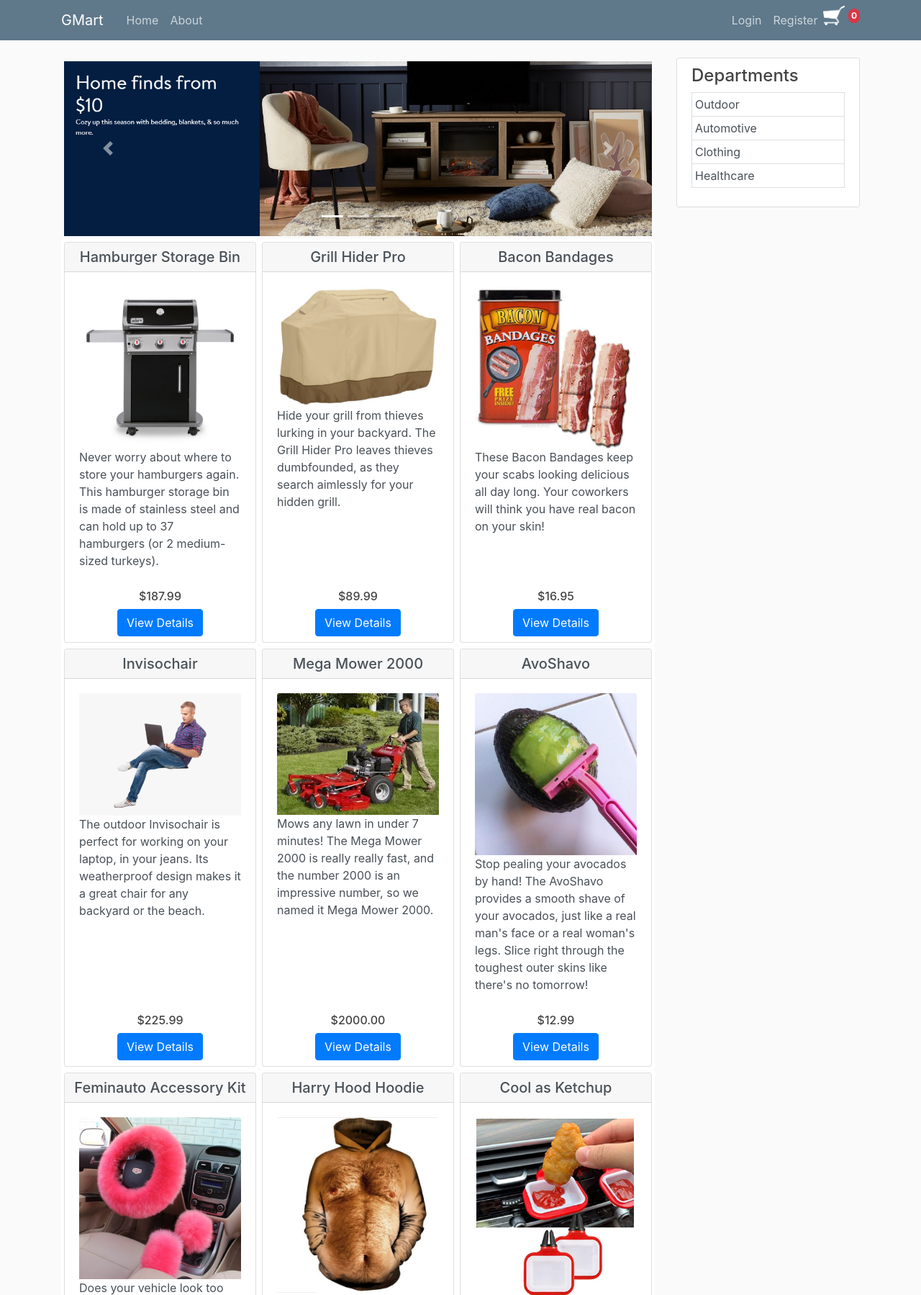
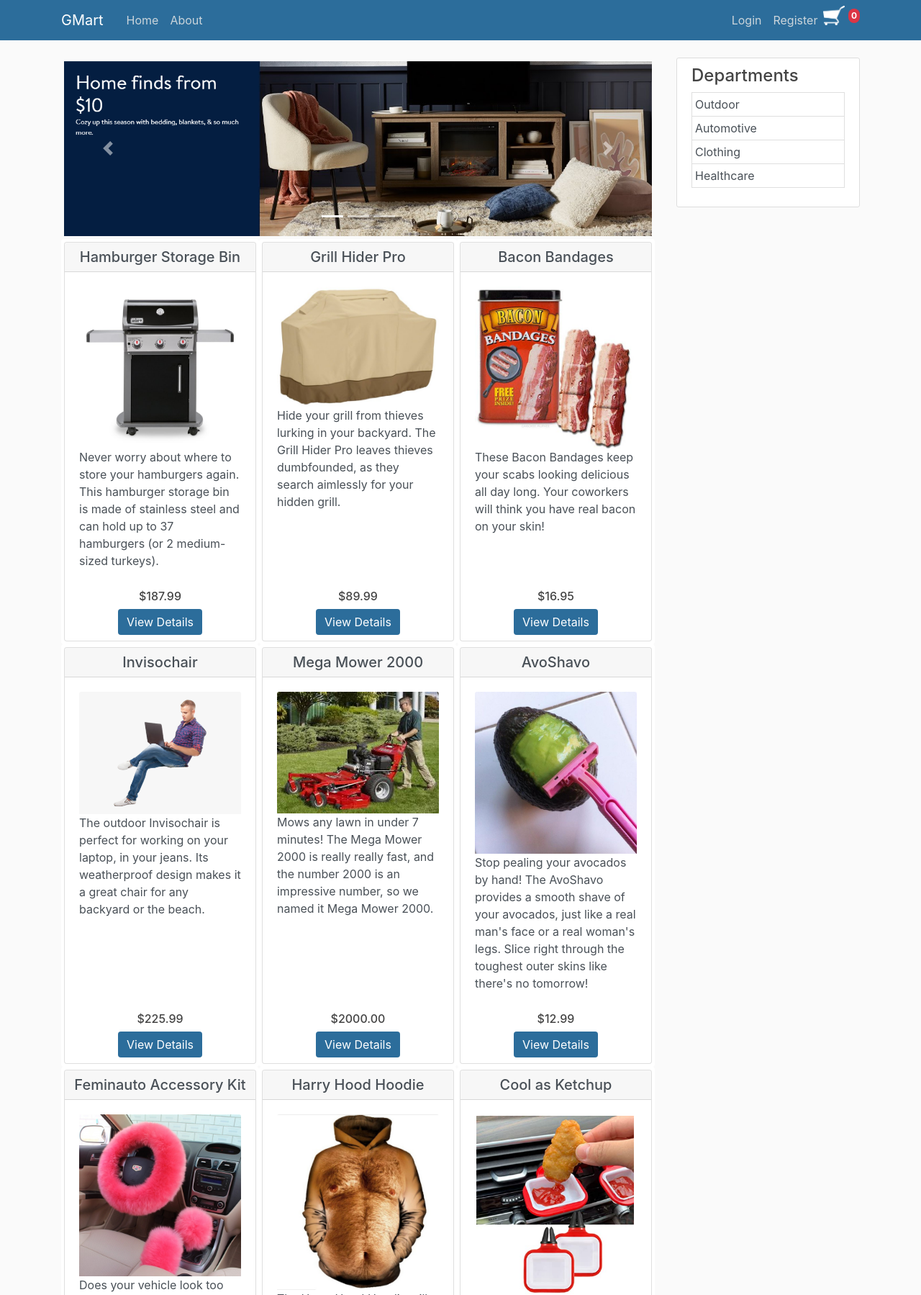
Before and after one commit to GregBoBeg/GMart, a Django app: page / in a window 1280 px wide. Shown: the top 1799 px of the page at 72% size. Run offline with Django 3.2, Linux system fonts and the light colour scheme; data comes from the database, SQL or seed files in the repository; some libraries are stand-ins or nearby versions.

Commit message:
Button colors

```diff
--- a/gmart_app/static/gmart_app/main.css
+++ b/gmart_app/static/gmart_app/main.css
@@ -13,7 +13,7 @@ body {
   }
 
   .bg-steel {
-    background-color: #5f788a;
+    background-color: #2c6d9b;
   }
 
   .site-header .navbar-nav .nav-link {
@@ -91,9 +91,20 @@ body {
       margin-top: 40px
   }
 
+  .btn {
+    background-color: #2c6d9b;
+    border: none;
+  }
+
+  .btn:hover{
+    background-color: #3492d4;
+
+  }
+
   .btn-tiny {
     font-size: 15px;
     border: none;
+    color: white;
     outline: none !important;
     box-shadow: none !important;
     padding: 0px;
```
